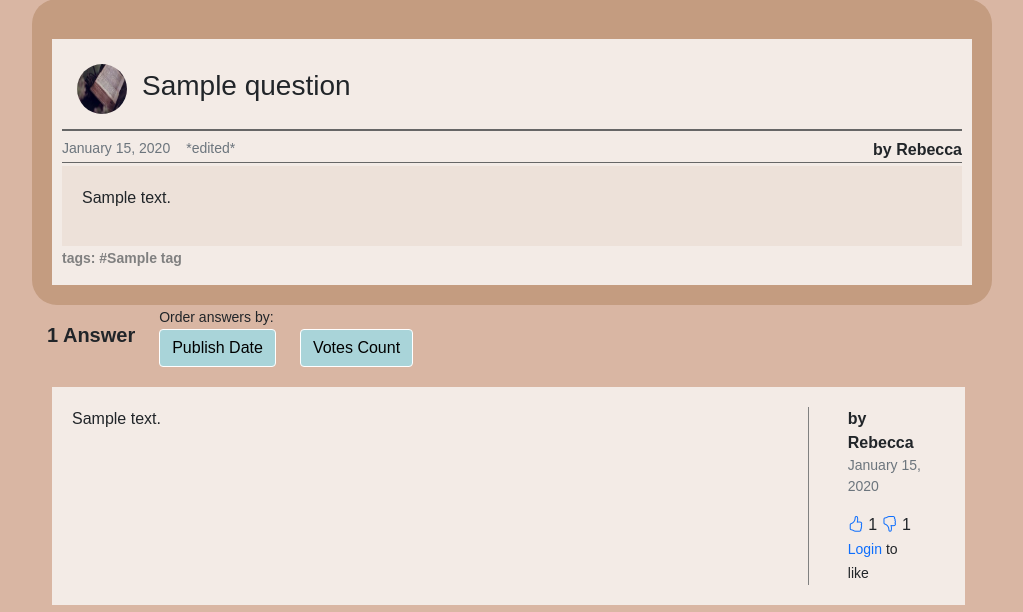
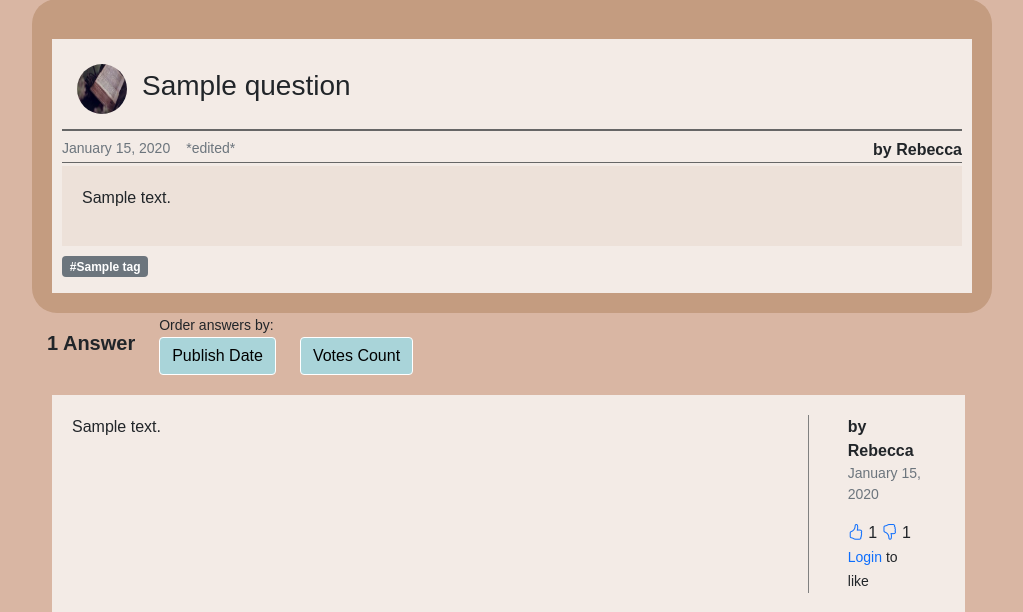
Before and after one commit to redhat-beyond/shlifim, a Django app: page /explore/question_1/ in a window 1280 px wide. Shown: the part 123-735 px from the top of the page, without its empty margins (50-1073 px from the left). Run offline with Django 3.2, Linux system fonts and the light colour scheme; data comes from the database, SQL or seed files in the repository; tables that the repository leaves empty hold one stand-in row (values such as "Sample post"); parts of the project's set-up code (start-up, migrations or seed data) failed here and were passed over; some libraries are stand-ins or nearby versions.

Commit message:
Update tags looks at display question

```diff
--- a/home/templates/home/question_detail.html
+++ b/home/templates/home/question_detail.html
@@ -24,9 +24,12 @@
 		<div class="question-body">
 		  <p class="question-content">{{ question.content | safe }}</p>
 		</div>
-		  <small class="question-tags pt-2"><b>tags:{% for tag in tags %}
-				#{{ tag.tag_name }}
-			{% endfor %} </b></small>
+		 <div class="pt-2">
+				{% for tag in question.tag_set.all %}
+					<span class="badge badge-pill badge-secondary">#{{tag.tag_name}}</span>
+				{% endfor %}
+          </div>
+
 	</div>
  </div>
 
```
